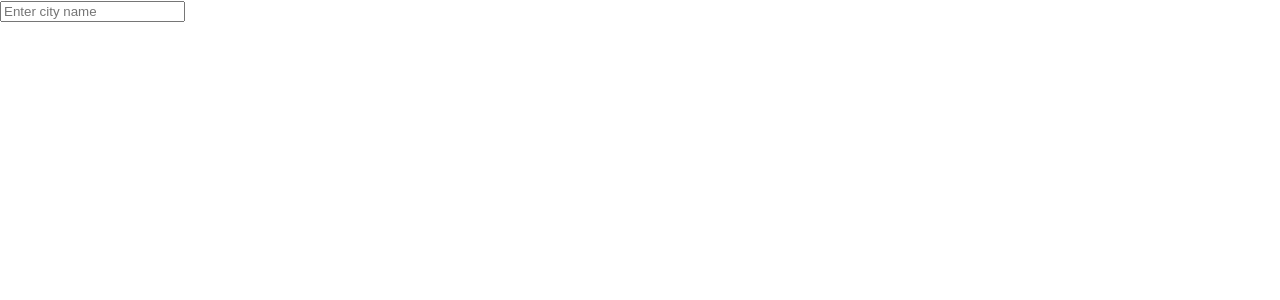
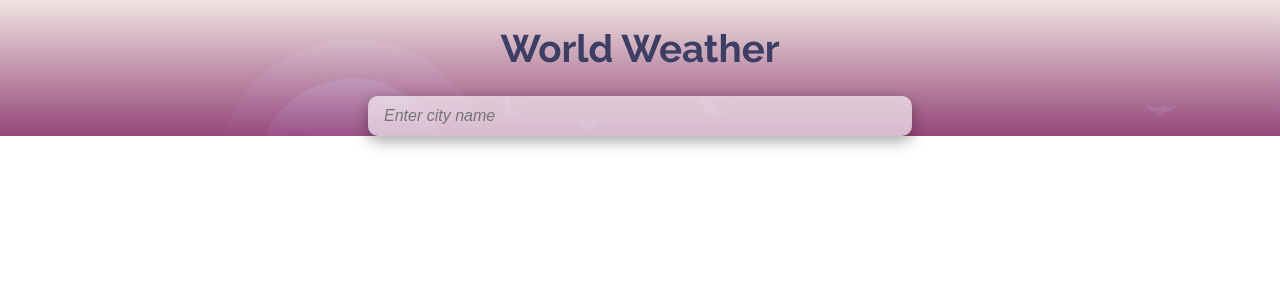
Before and after one commit to alinaincodeland/weather-app-react, a React (Create React App) app: page / in a window 1280 px wide. Shown: the top 300 px of the page. Built offline with nearby package versions, Linux system fonts and the light colour scheme.

Commit message:
Add basic weather info, extra weather ingo, weather current status and styles to the search bar and main.

```diff
--- a/src/App.css
+++ b/src/App.css
@@ -1,38 +1,62 @@
-.App {
-  text-align: center;
+@import url("https://fonts.googleapis.com/css2?family=Libre+Baskerville:ital,wght@0,400;0,700;1,400&family=Raleway:wght@700&display=swap");
+/* font-family: 'Libre Baskerville', serif;
+font-family: 'Raleway', sans-serif; */
+root {
+  margin: 0;
+  padding: 0;
+  font-size: 62.5%;
 }
-
-.App-logo {
-  height: 40vmin;
-  pointer-events: none;
+body {
+  font-family: "Libre Baskerville", serif;
+  font-weight: 400;
+  font-size: 1.6rem;
+  color: #3c3e64;
 }
-
-@media (prefers-reduced-motion: no-preference) {
-  .App-logo {
-    animation: App-logo-spin infinite 20s linear;
-  }
-}
-
-.App-header {
-  background-color: #282c34;
-  min-height: 100vh;
+.app-container {
   display: flex;
   flex-direction: column;
   align-items: center;
-  justify-content: center;
-  font-size: calc(10px + 2vmin);
-  color: white;
+  background-color: #8ec5fc;
+  /* background-image: linear-gradient(62deg, #8ec5fc 0%, #e0c3fc 100%);
+  height: 100vh; */
+
+  background-image: linear-gradient(
+      to bottom,
+      rgba(245, 246, 252, 0.52),
+      rgba(117, 19, 93, 0.73)
+    ),
+    url(./images/background.jpg);
+  background-repeat: no-repeat;
+  background-size: cover;
 }
-
-.App-link {
-  color: #61dafb;
+.app-header {
+  text-align: center;
+  width: 30vw;
+  font-family: "Raleway", sans-serif;
+  font-size: 2.4rem;
 }
-
-@keyframes App-logo-spin {
-  from {
-    transform: rotate(0deg);
-  }
-  to {
-    transform: rotate(360deg);
-  }
+.search {
+  display: flex;
+  flex-direction: column;
 }
+.search-input {
+  width: 40vw;
+  height: 1.5rem;
+  border-radius: 10px;
+  border: none;
+  background-color: rgba(255, 255, 255, 0.628);
+  box-shadow: rgba(0, 0, 0, 0.35) 0px 5px 15px;
+  padding: 0.5rem 1rem;
+  color: #5859627f;
+  font-size: 1rem;
+  font-style: italic;
+}
+.search-input:focus {
+  outline: none;
+}
+.cities-list {
+  padding: 0.5rem;
+}
+.cities-list li {
+  list-style: none;
+}
--- a/src/App.js
+++ b/src/App.js
@@ -1,6 +1,10 @@
 import React, { useState } from "react";
 import debounce from "lodash.debounce";
 import dayjs from "dayjs";
+import "./App.css";
+import { BasicWeatherInfo } from "./components/BasicWeatherInfo";
+import { ExtraWeatherInfo } from "./components/ExtraWeatherInfo";
+import { WeatherCurrentStatus } from "./components/WeatherCurrentStatus";
 
 const GEO_API_OPTIONS = {
   method: "GET",
@@ -56,7 +60,7 @@ function App() {
   React.useEffect(() => {
     if (cityName && !selectedCity) {
       fetchCitiesDataDebounced(
-        `https://wft-geo-db.p.rapidapi.com/v1/geo/cities?limit=10&namePrefix=${cityName}`
+        `https://wft-geo-db.p.rapidapi.com/v1/geo/cities?limit=5&minPopulation=1000000&namePrefix=${cityName}`
       );
     }
     return () => fetchCitiesDataDebounced.cancel();
@@ -88,17 +92,20 @@ function App() {
     }, {}) ?? {};
 
   return (
-    <div className="App">
+    <div className="app-container">
+      <h1 className="app-header">World Weather</h1>
       <div className="search">
         <input
+          className="search-input"
           type="text"
           placeholder="Enter city name"
           value={cityName}
           onChange={(e) => handleCityName(e)}
         />
+
         {isCitiesDataLoading && <span>Cities data loading...</span>}
         {!isCitiesDataLoading && !selectedCity && cityName && (
-          <ul>
+          <ul className="cities-list">
             {citiesData?.map((city) => (
               <li key={city.id} onClick={() => setSelectedCity(city)}>
                 {city.name}
@@ -110,30 +117,21 @@ function App() {
       {isWeatherDataLoading && <span>Weather data loading...</span>}
       {!isWeatherDataLoading && selectedCity && weatherData && (
         <main>
-          <h1>{selectedCity.name}</h1>
-          <span>
-            Sunrise: {dayjs.unix(weatherData.city.sunrise).format("HH:mm")}
-          </span>
-          <br />
-          <span>
-            Sunset: {dayjs.unix(weatherData.city.sunset).format("HH:mm")}
-          </span>
-          <div>
-            <h3>Today weather: </h3>
-            <h2>
-              {
-                Object.entries(weatherDataGroupedByDate)[0][1][0].weather[0]
-                  .main
-              }
-            </h2>
-            <ul>
-              {Object.entries(weatherDataGroupedByDate)[0][1].map((d) => (
-                <li key={d.dt_txt}>
-                  {d.dt_txt} : {d.main.temp}℃
-                </li>
-              ))}
-            </ul>
-          </div>
+          <BasicWeatherInfo
+            cityName={selectedCity.name}
+            currentTemperature={weatherData.list[0].main.temp}
+          />
+          <ExtraWeatherInfo
+            feelsLikeTemperature={weatherData.list[0].main.feels_like}
+            sunrise={weatherData.city.sunrise}
+            sunset={weatherData.city.sunset}
+            windSpeed={weatherData.list[0].wind.speed}
+          />
+          <WeatherCurrentStatus
+            weatherType={weatherData.list[0].weather[0].main}
+            weatherIcon={weatherData.list[0].weather[0].icon}
+          />
+
           <div>
             <h3>5 days forecast:</h3>
             <div style={{ display: "flex" }}>
--- /dev/null
+++ b/src/components/BasicWeatherInfo.js
@@ -0,0 +1,12 @@
+import dayjs from "dayjs";
+import "../App.css";
+
+export function BasicWeatherInfo(props) {
+  return (
+    <div>
+      <h2>{props.cityName}</h2>
+      <p>{dayjs().format("MMM D")}</p>
+      <p>{props.currentTemperature}℃</p>
+    </div>
+  );
+}
--- /dev/null
+++ b/src/components/ExtraWeatherInfo.js
@@ -0,0 +1,12 @@
+import dayjs from "dayjs";
+
+export function ExtraWeatherInfo(props) {
+  return (
+    <div>
+      <p>Feels like: {props.feelsLikeTemperature}℃</p>
+      <p>Sunrise: {dayjs.unix(props.sunrise).format("HH:mm")}</p>
+      <p>Sunset: {dayjs.unix(props.sunset).format("HH:mm")}</p>
+      <p>Wind speed: {props.windSpeed}m/s</p>
+    </div>
+  );
+}
--- /dev/null
+++ b/src/components/WeatherCurrentStatus.js
@@ -0,0 +1,13 @@
+import "../App.css";
+
+export function WeatherCurrentStatus(props) {
+  return (
+    <div>
+      <img
+        src={`http://openweathermap.org/img/wn/${props.weatherIcon}@2x.png`}
+        alt={props.weatherType}
+      />
+      <p>{props.weatherType}</p>
+    </div>
+  );
+}
```
Also changed, not shown: src/images/background.jpg (added).
